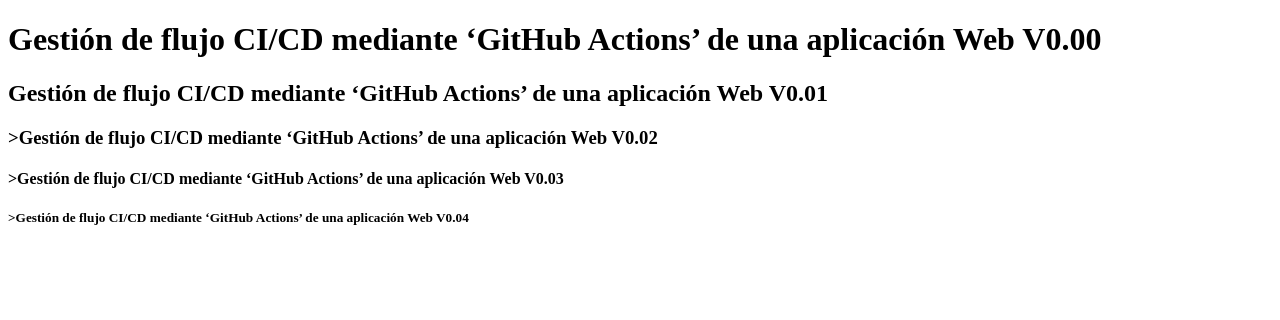
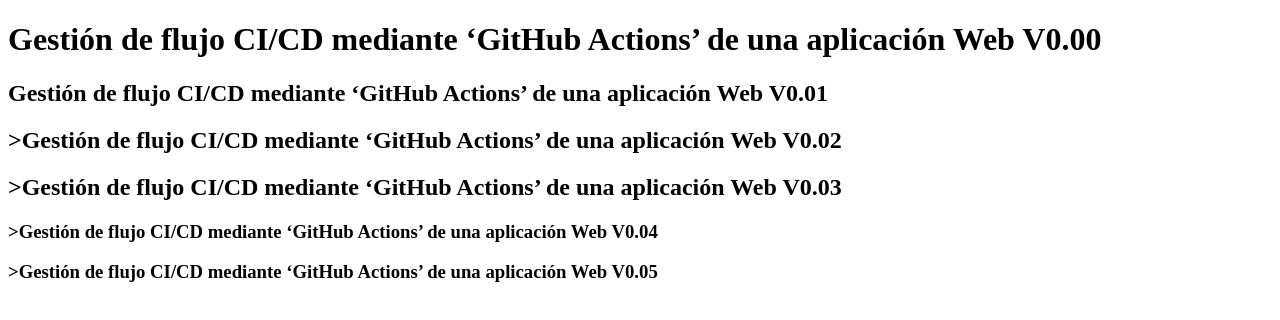
Before and after one commit to alvarstone/demoCICDsis4103, an Angular app: page / in a window 1280 px wide. Shown: the top 320 px of the page. Built offline with nearby package versions, Linux system fonts and the light colour scheme.

Commit message:
update App.Component.html
h3 title added

```diff
--- a/src/app/app.component.html
+++ b/src/app/app.component.html
@@ -1,6 +1,7 @@
 <h1>Gestión de flujo CI/CD mediante ‘GitHub Actions’ de una aplicación Web V0.00</h1>
 <h2>Gestión de flujo CI/CD mediante ‘GitHub Actions’ de una aplicación Web V0.01</h2>
-<h3>>Gestión de flujo CI/CD mediante ‘GitHub Actions’ de una aplicación Web V0.02</h3>
+<h2>>Gestión de flujo CI/CD mediante ‘GitHub Actions’ de una aplicación Web V0.02</h2>
+<h2>>Gestión de flujo CI/CD mediante ‘GitHub Actions’ de una aplicación Web V0.03</h2>
+<h3>>Gestión de flujo CI/CD mediante ‘GitHub Actions’ de una aplicación Web V0.04</h3>
 
-<h4>>Gestión de flujo CI/CD mediante ‘GitHub Actions’ de una aplicación Web V0.03</h4>
-<h5>>Gestión de flujo CI/CD mediante ‘GitHub Actions’ de una aplicación Web V0.04</h5>
+<h3>>Gestión de flujo CI/CD mediante ‘GitHub Actions’ de una aplicación Web V0.05</h3>
```
